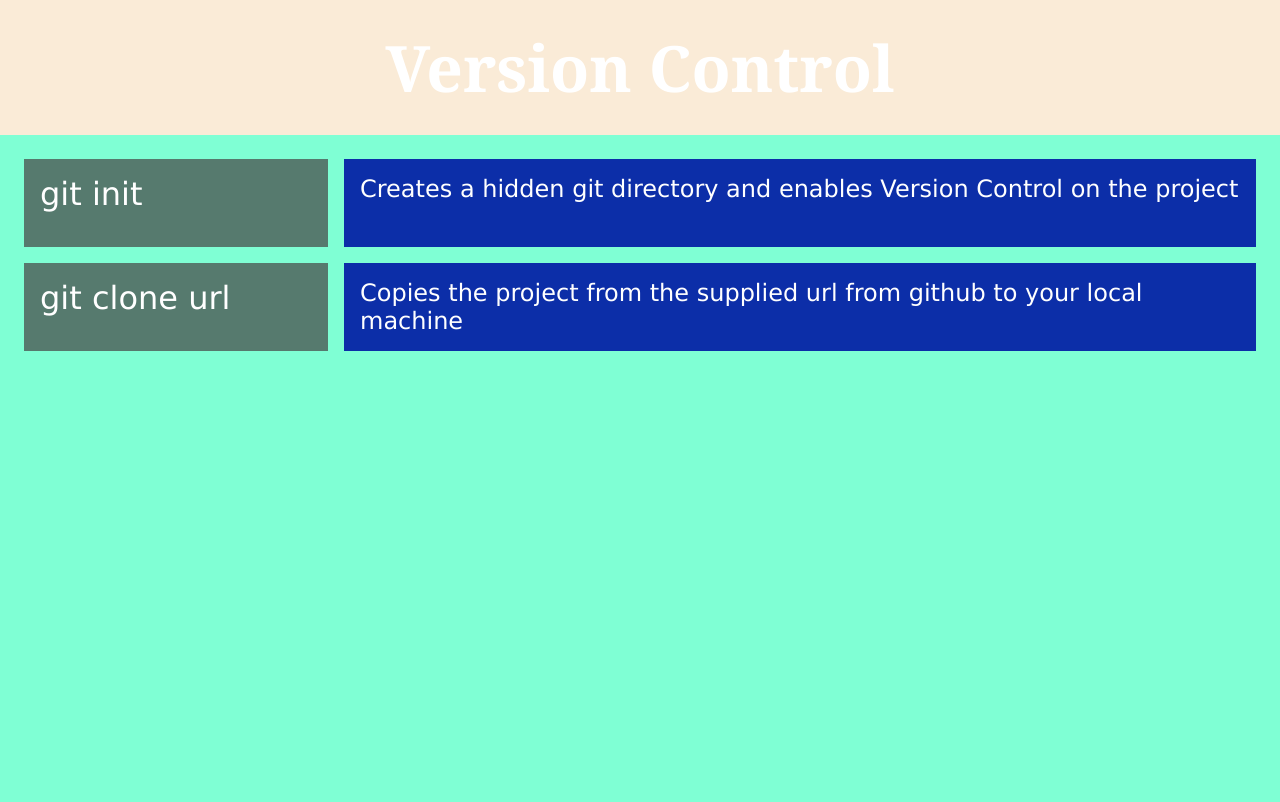
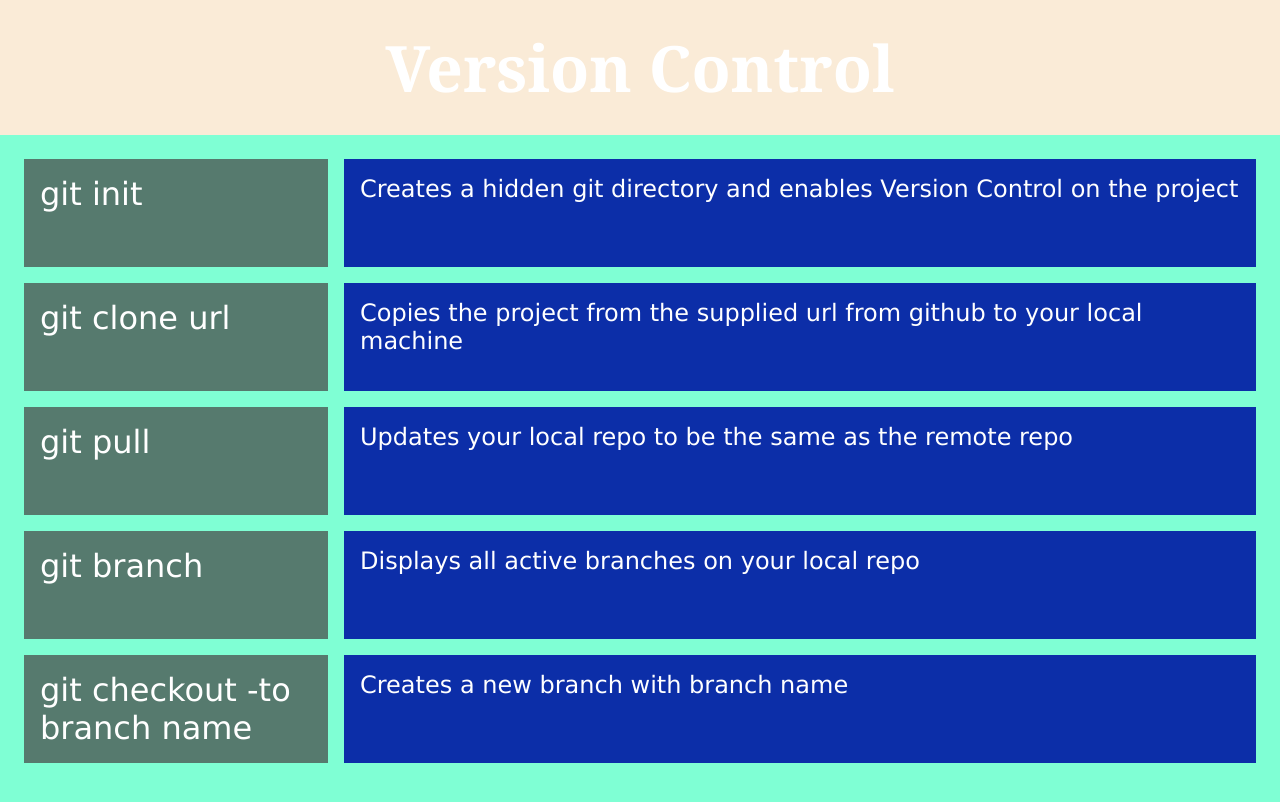
Before and after one commit to mvic89/version-control, a plain HTML site: page index.html in a window 1280 px wide. Drawn offline with Linux system fonts and the light colour scheme.

Commit message:
added more text to the index file

```diff
--- a/index.html
+++ b/index.html
@@ -15,6 +15,15 @@
 
         <div class="git-commands-command">git clone url</div>
         <div class="git-commands-effect">Copies the project from the supplied url from github to your local machine </div>
+
+        <div class="git-commands-command">git pull</div>
+        <div class="git-commands-effect">Updates your local repo to be the same as the remote repo </div>
+
+        <div class="git-commands-command">git branch</div>
+        <div class="git-commands-effect">Displays all active branches on your local repo</div>
+
+        <div class="git-commands-command">git checkout -to branch name</div>
+        <div class="git-commands-effect">Creates a new branch with branch name</div>
     </main>
 </body>
 </html>
```
